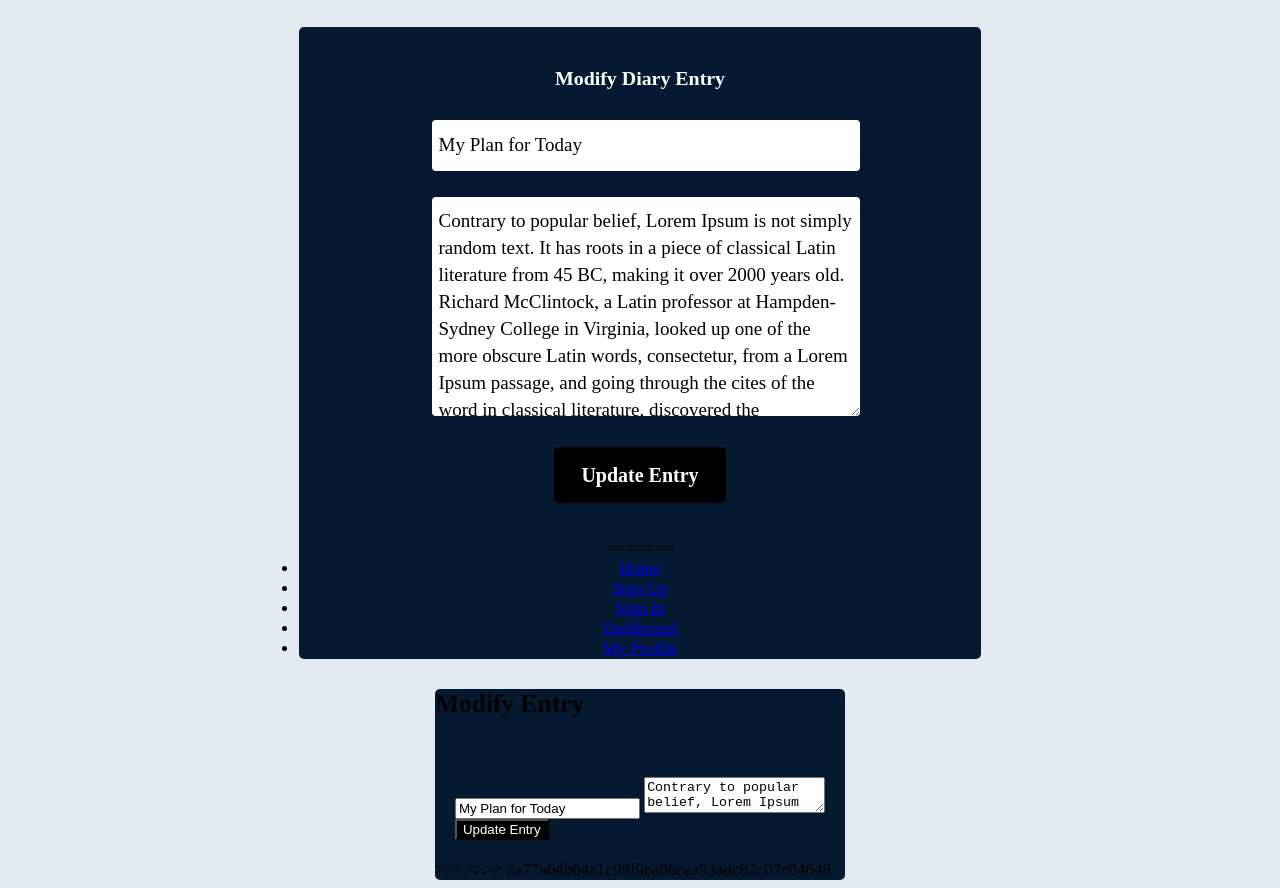
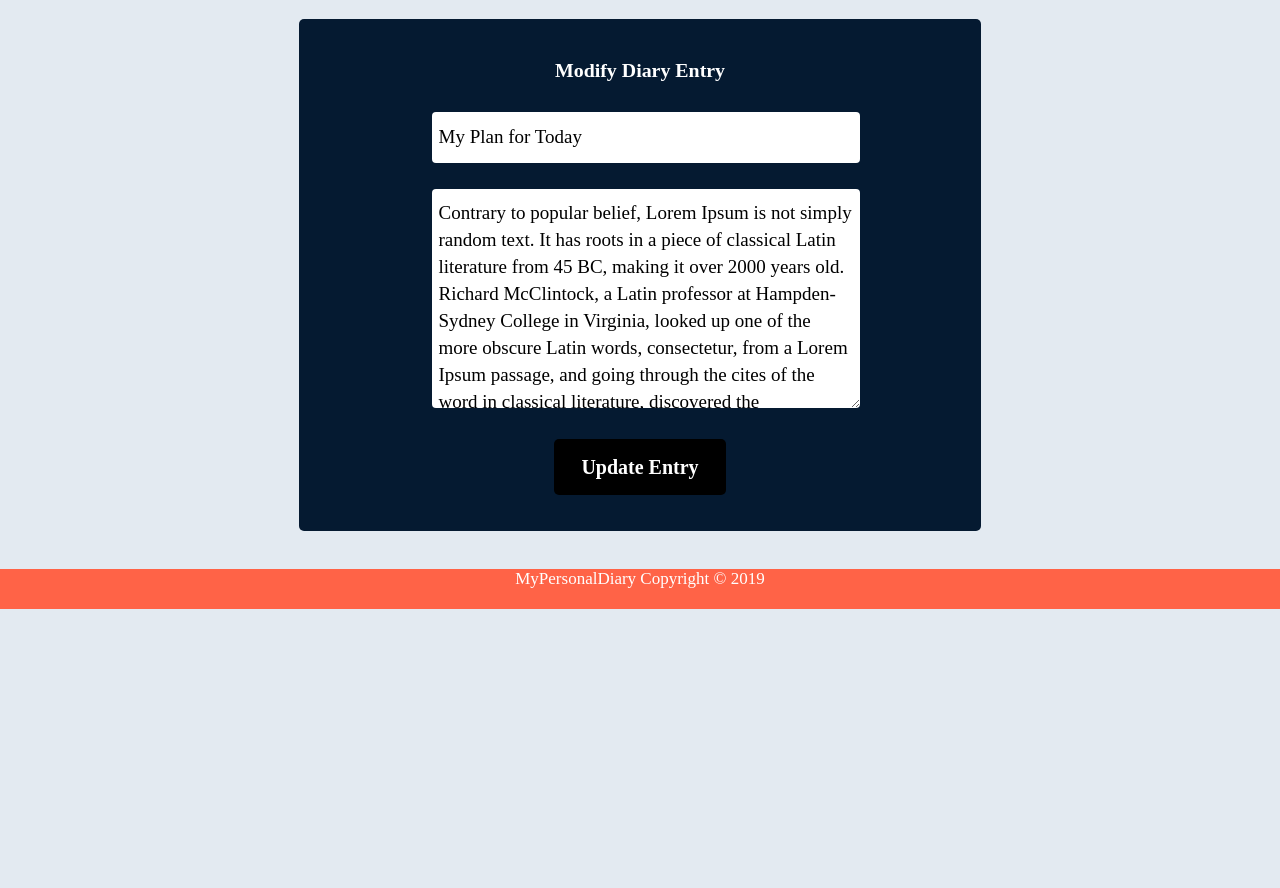
Before and after one commit to Aphrodis/MyDiary_Challenge, a plain HTML site: page UI/html/modifyentry.html in a window 1280 px wide. Shown: the part 64-952 px from the top of the page. After the commit the page ends 800 px from the top, so only its background shows below. Drawn offline with Linux system fonts and the light colour scheme.

Commit message:
Update UI pages

```diff
--- a/UI/css/modifyentry.css
+++ b/UI/css/modifyentry.css
@@ -1,5 +1,4 @@
 /*new entry css*/
-
 main {
   min-height: 100%;
 }
--- a/UI/css/newentry.css
+++ b/UI/css/newentry.css
@@ -1,5 +1,4 @@
 /*new entry css*/
-
 main {
   min-height: 100%;
 }
--- a/UI/html/modifyentry.html
+++ b/UI/html/modifyentry.html
@@ -26,7 +26,6 @@
                     </ul>
                 </nav>
             </div>
-<<<<<<< HEAD
         </header>
         <main>
             <div class="main container">
@@ -52,37 +51,6 @@
                                     </div>
                                 </div>
                             </form>
-=======
-            <nav>
-                <ul>
-                    <li><a href="../index.html">Home</a></li>
-                    <li><a href="../html/signup.html">Sign Up</a></li>
-                    <li><a href="../html/signin.html">Sign In</a></li>
-                    <li><a href="../html/dashboard.html">Dashboard</a></li>
-                    <li><a href="../html/profile.html">My Profile</a></li>
-                </ul>
-            </nav>
-        </div>
-    </header>
-
-    <main>
-        <div class="main container">
-            <div class="grid-container">
-                <div class="addentry-container">
-                        <div class="entry-wrapper">
-                            <div class="header">
-                                <h2>Modify Entry</h2>
-                            </div>
-                            <div class="forms-wrapper">
-                                <form class="myForm js-form-update" id="formData">
-                                    <p class="display_message"></p>
-                                    <input type="text" id="new-entry-title" placeholder="Enter the title" value="My Plan for Today" required/>
-                                    <textarea id="new-entry-content" placeholder="New Entry" required>Contrary to popular belief, Lorem Ipsum is not simply random text. It has roots in a piece of classical Latin literature from 45 BC, making it over 2000 years old. Richard McClintock, a Latin professor at Hampden-Sydney College in Virginia, looked up one of the more obscure Latin words, consectetur, from a Lorem Ipsum passage, and going through the cites of the word in classical literature, discovered the undoubtable source. Lorem Ipsum comes from sections 1.10.32 and 1.10.33 of "de Finibus Bonorum et Malorum" (The Extremes of Good and Evil) by Cicero, written in 45 BC. This book is a treatise on the theory of ethics, very popular during the Renaissance. The first line of Lorem Ipsum, "Lorem ipsum dolor sit amet..", comes from a line in section 1.10.32.</textarea>
-                                    <div class="entry-options-container"></div>
-                                    <button type="submit" id="updateBtn" onclick="editEntry()">Update Entry</button>
-                                </form>
-                            </div>
->>>>>>> 2a77a64b64a1c98f9ea86cea93adc82c07e84648
                         </div>
                     </div>
                 </div>
```
Also changed, not shown: UI/html/newentry.html (+0 -32 lines). Lines whose indentation alone changed are shown as unchanged.
